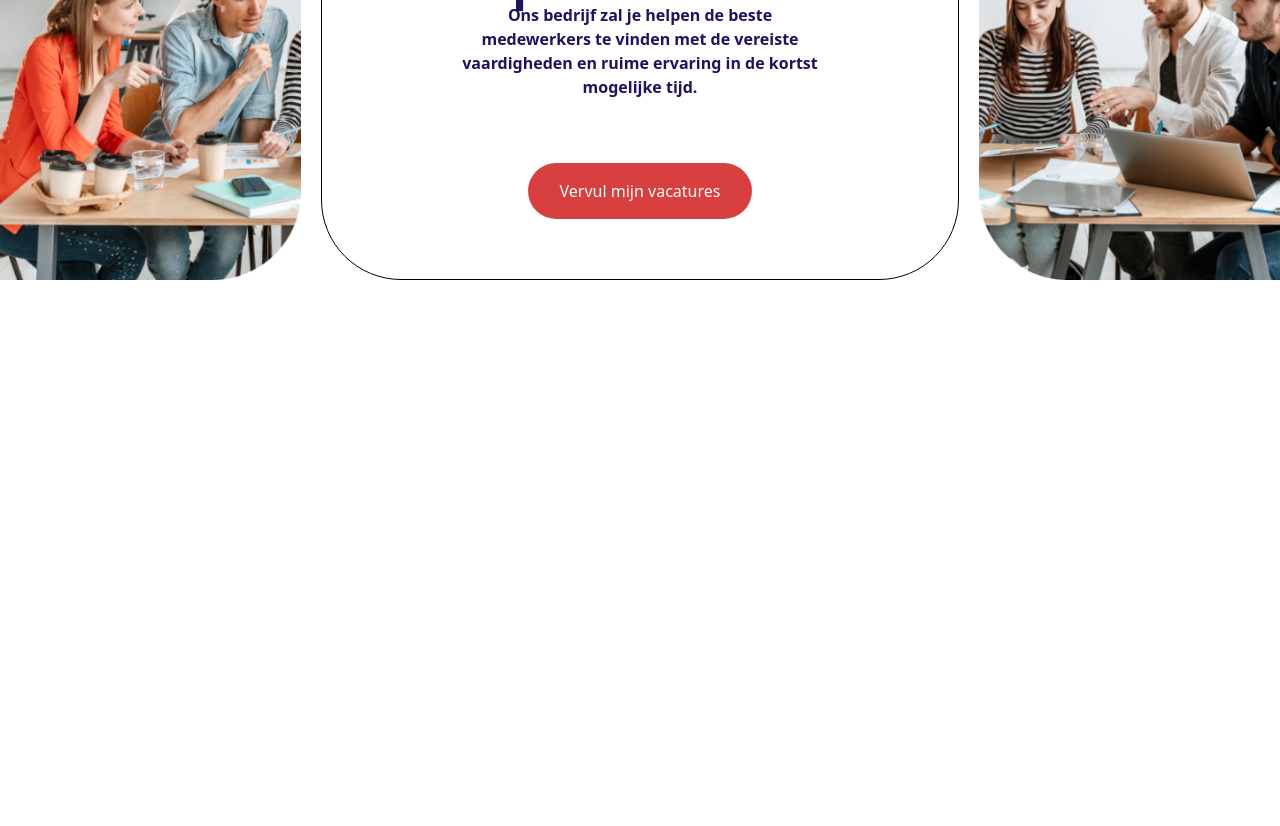
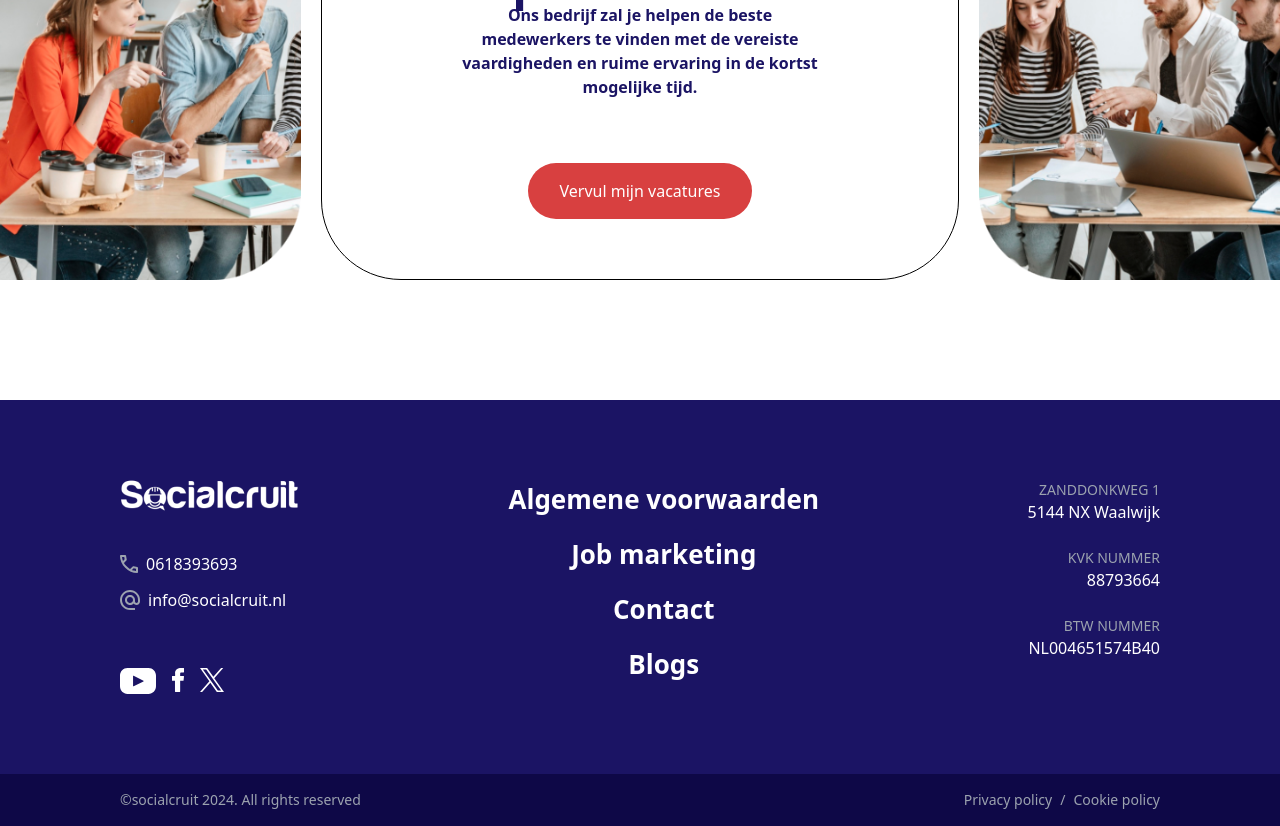
Before and after one commit to AbdurRahmanSikder/Nazmul, a plain HTML site: page src/index.html in a window 1280 px wide. Shown: the part 1123-1949 px from the top of the page. Before the commit the page ends 1403 px from the top, so only its background shows below. Drawn offline with nearby package versions, Linux system fonts and the light colour scheme; a web font is replaced by a local one.

Commit message:
complete

```diff
--- a/src/index.html
+++ b/src/index.html
@@ -46,12 +46,14 @@
   <section>
     <div class="flex gap-[20px] justify-center">
       <div class="w-[340px]"><img src="./assets/left.png" alt=""></div>
-      <div class="w-[720px] rounded-[5rem] flex flex-col gap-[64px] justify-center items-center  border border-1 border-black">
+      <div
+        class="w-[720px] rounded-[5rem] flex flex-col gap-[64px] justify-center items-center  border border-1 border-black">
         <p class="text-[48px] text-center w-[489px] h-[168px] font-semibold text-[#1B1464] leading-tight ">
           Waardeer je je tijd? Delegeer de moeilijke processen!
         </p>
         <p class="text-[16px] text-center w-[365px] font-semibold text-[#1B1464]">
-          Ons bedrijf zal je helpen de beste medewerkers te vinden met de vereiste vaardigheden en ruime ervaring in de kortst mogelijke tijd.
+          Ons bedrijf zal je helpen de beste medewerkers te vinden met de vereiste vaardigheden en ruime ervaring in de
+          kortst mogelijke tijd.
         </p>
         <button class="bg-[#D84040] text-white px-[32px] py-[16px] rounded-full">
           Vervul mijn vacatures
@@ -60,6 +62,90 @@
       <div class="w-[340px]"><img src="./assets/right.png" alt=""></div>
     </div>
   </section>
+
+  <sections>
+    <footer class="text-white mt-[120px] ">
+      <div class="bg-[#1B1464] px-[120px] py-[80px] w-full  mx-auto flex flex-col md:flex-row justify-between gap-12">
+        <!-- Left Section: Logo & Contact -->
+        <div class="flex flex-col gap-[40px]">
+          <h1 class="text-3xl font-bold flex items-center gap-1">
+            <img src="./assets/logo.png" alt="">
+          </h1>
+          <div class="flex flex-col gap-[12px]">
+            <div class="flex items-center gap-[8px]">
+              <svg class="fill-gray-400" width="18.000000" height="18.000000" viewBox="0 0 18 18" fill="none"
+                xmlns="http://www.w3.org/2000/svg" xmlns:xlink="http://www.w3.org/1999/xlink">
+                <desc>
+                  Created with Pixso.
+                </desc>
+                <defs />
+                <path id="call"
+                  d="M16.95 18C14.86 18 12.8 17.54 10.77 16.63C8.74 15.72 6.89 14.44 5.22 12.77C3.55 11.1 2.27 9.25 1.36 7.22C0.45 5.19 0 3.13 0 1.05C0 0.75 0.1 0.5 0.3 0.3C0.5 0.1 0.75 0 1.05 0L5.1 0C5.33 0 5.54 0.07 5.72 0.23C5.9 0.39 6.01 0.58 6.05 0.8L6.69 4.3C6.73 4.56 6.72 4.79 6.67 4.97C6.62 5.15 6.53 5.31 6.39 5.44L3.97 7.89C4.3 8.51 4.7 9.11 5.16 9.68C5.62 10.26 6.12 10.81 6.67 11.35C7.19 11.86 7.73 12.34 8.3 12.78C8.86 13.22 9.46 13.63 10.1 14L12.45 11.64C12.6 11.5 12.79 11.38 13.03 11.31C13.27 11.23 13.51 11.21 13.75 11.25L17.2 11.95C17.43 12.01 17.62 12.13 17.77 12.31C17.92 12.48 18 12.68 18 12.89L18 16.95C18 17.25 17.89 17.5 17.7 17.7C17.5 17.89 17.25 18 16.95 18ZM3.02 6L4.67 4.35L4.25 2L2.02 2C2.1 2.68 2.22 3.35 2.37 4.02C2.52 4.69 2.74 5.35 3.02 6ZM11.97 14.95C12.62 15.23 13.28 15.45 13.96 15.62C14.63 15.79 15.31 15.89 16 15.95L16 13.75L13.64 13.27L11.97 14.95Z"
+                  fill-opacity="1.000000" fill-rule="nonzero" />
+              </svg>
+
+              <p>0618393693</p>
+            </div>
+
+            <div class="flex items-center gap-[8px] ">
+              <svg width="20.000000" height="20.000000" viewBox="0 0 20 20" fill="none"
+                xmlns="http://www.w3.org/2000/svg" xmlns:xlink="http://www.w3.org/1999/xlink">
+                <desc>
+                  Created with Pixso.
+                </desc>
+                <defs />
+                <path class="fill-gray-400" id="alternate_email"
+                  d="M10 20C8.61 20 7.31 19.73 6.1 19.21C4.88 18.68 3.82 17.97 2.92 17.07C2.02 16.17 1.31 15.11 0.78 13.89C0.26 12.68 0 11.38 0 10C0 8.61 0.26 7.31 0.78 6.1C1.31 4.88 2.02 3.82 2.92 2.92C3.82 2.02 4.88 1.31 6.1 0.78C7.31 0.26 8.61 0 10 0C11.38 0 12.68 0.26 13.89 0.78C15.11 1.31 16.17 2.02 17.07 2.92C17.97 3.82 18.68 4.88 19.21 6.1C19.73 7.31 20 8.61 20 10L20 11.45C20 12.43 19.66 13.27 18.98 13.96C18.31 14.65 17.48 15 16.5 15C15.91 15 15.36 14.87 14.85 14.62C14.33 14.37 13.89 14.01 13.55 13.55C13.06 14.03 12.52 14.39 11.91 14.63C11.3 14.87 10.66 15 10 15C8.61 15 7.43 14.51 6.46 13.53C5.48 12.56 5 11.38 5 10C5 8.61 5.48 7.43 6.46 6.46C7.43 5.48 8.61 5 10 5C11.38 5 12.56 5.48 13.53 6.46C14.51 7.43 15 8.61 15 10L15 11.45C15 11.88 15.14 12.25 15.42 12.55C15.7 12.85 16.06 13 16.5 13C16.93 13 17.29 12.85 17.57 12.55C17.85 12.25 18 11.88 18 11.45L18 10C18 7.76 17.22 5.87 15.67 4.32C14.12 2.77 12.23 2 10 2C7.76 2 5.87 2.77 4.32 4.32C2.77 5.87 2 7.76 2 10C2 12.23 2.77 14.12 4.32 15.67C5.87 17.22 7.76 18 10 18L15 18L15 20L10 20ZM10 13C10.83 13 11.54 12.7 12.12 12.12C12.7 11.54 13 10.83 13 10C13 9.16 12.7 8.45 12.12 7.87C11.54 7.29 10.83 7 10 7C9.16 7 8.45 7.29 7.87 7.87C7.29 8.45 7 9.16 7 10C7 10.83 7.29 11.54 7.87 12.12C8.45 12.7 9.16 13 10 13Z"
+                  fill-opacity="1.000000" fill-rule="nonzero" />
+              </svg>
+              <p class="text-[16px] ">info@socialcruit.nl</p>
+            </div>
+          </div>
+          <div class="flex gap-4 mt-4 text-xl">
+            <a href="#"><img src="./assets/youtube.svg" alt=""></a>
+            <a href="#"><img src="./assets/fb.svg" alt=""></a>
+            <a href="#"><img src="./assets/X.svg" alt=""></a>
+          </div>
+        </div>
+
+        <!-- Middle Section: Links -->
+        <div class="flex flex-col gap-4 text-center text-[26px] font-semibold">
+          <a href="#">Algemene voorwaarden</a>
+          <a href="#">Job marketing</a>
+          <a href="#">Contact</a>
+          <a href="#">Blogs</a>
+        </div>
+
+        <!-- Right Section: Address & Numbers -->
+        <div class="text-right space-y-[24px]">
+          <div>
+            <p class="uppercase text-sm text-gray-400">Zanddonkweg 1</p>
+            <p>5144 NX Waalwijk</p>
+          </div>
+          <div>
+            <p class="uppercase text-sm text-gray-400">KvK Nummer</p>
+            <p>88793664</p>
+          </div>
+          <div>
+            <p class="uppercase text-sm text-gray-400">BTW Nummer</p>
+            <p>NL004651574B40</p>
+          </div>
+        </div>
+      </div>
+
+      <!-- Bottom Bar -->
+      <div
+        class="text-sm px-[120px] py-[16px] flex flex-col md:flex-row justify-between items-center text-gray-400 bg-[#0E0847]">
+        <p>©socialcruit 2024. All rights reserved</p>
+        <div class="flex gap-2 text-gray-400">
+          <a href="#" class="hover:underline">Privacy policy</a>
+          <span>/</span>
+          <a href="#" class="hover:underline">Cookie policy</a>
+        </div>
+      </div>
+    </footer>
+
+  </sections>
 </body>
 
 </html>
```
Also changed, not shown: src/assets/X.svg (added), src/assets/alternate_email.svg (added), src/assets/call.svg (added), src/assets/fb.svg (added), src/assets/youtube.svg (added), 1 other file.
